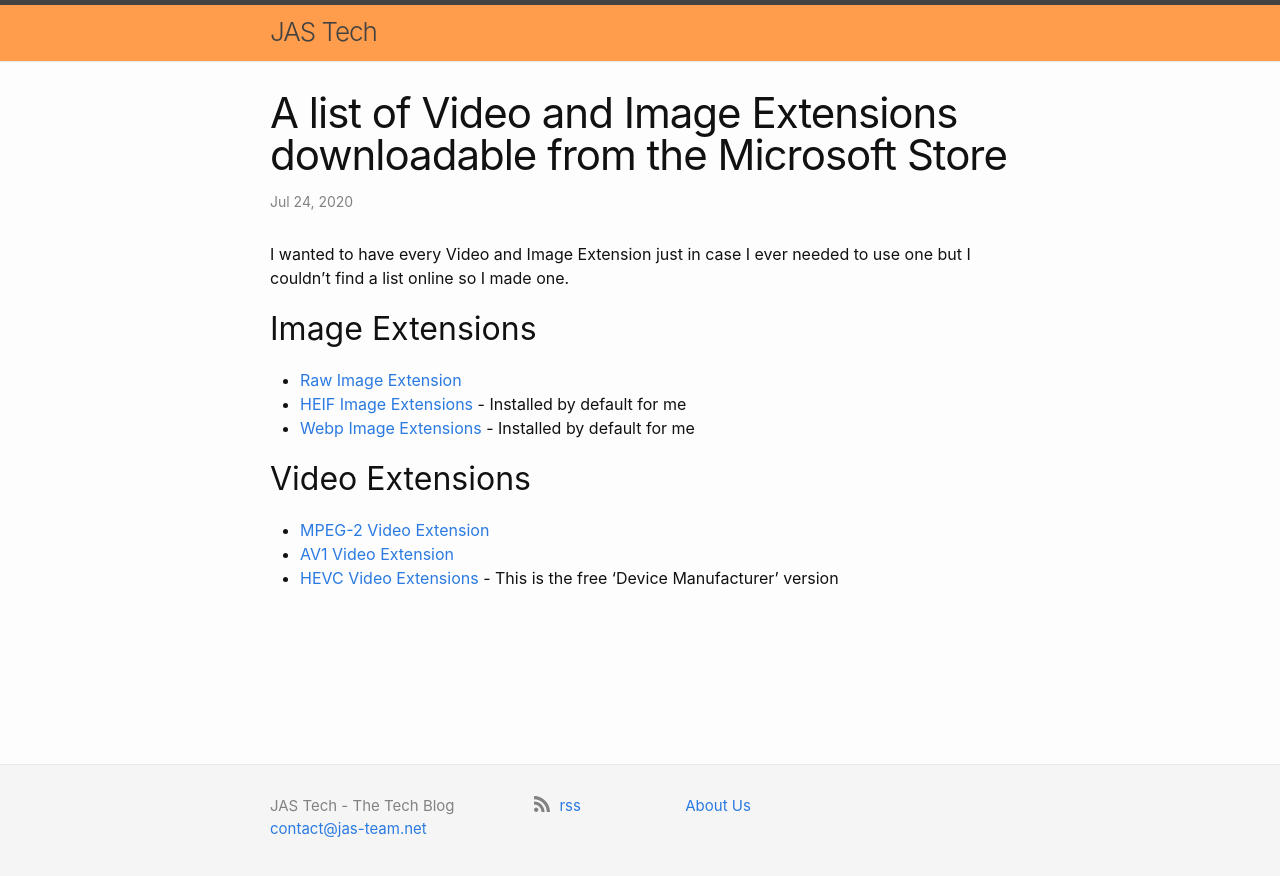
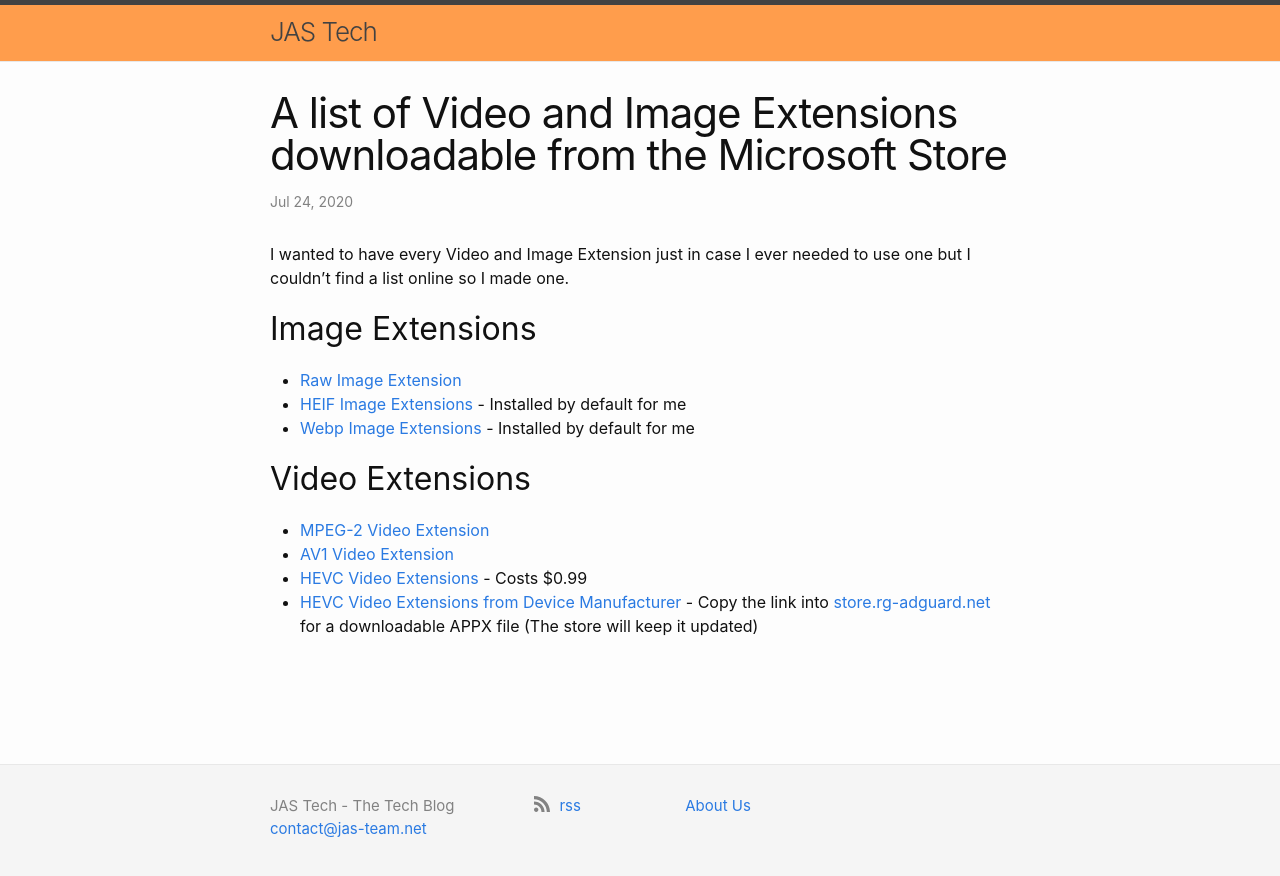
Before and after one commit to Steve-Tech/Blog, a Jekyll site: the page built from _posts/2020-07-24-list-of-video-and-image-extensions-from-ms-store.md, in a window 1280 px wide. Shown: the top 876 px of the page. Built offline with Jekyll 4.4.1, drawn with Linux system fonts in a browser that asks for light colours; comment, search, counter and statistics services are not loaded.

Commit message:
Update video/image extensions article

```diff
--- a/_posts/2020-07-24-list-of-video-and-image-extensions-from-ms-store.md
+++ b/_posts/2020-07-24-list-of-video-and-image-extensions-from-ms-store.md
@@ -12,4 +12,5 @@ I wanted to have every Video and Image Extension just in case I ever needed to u
 ## Video Extensions
 * [MPEG-2 Video Extension](https://www.microsoft.com/en-us/p/mpeg-2-video-extension/9n95q1zzpmh4)
 * [AV1 Video Extension](https://www.microsoft.com/en-us/p/av1-video-extension/9mvzqvxjbq9v)
-* [HEVC Video Extensions](https://www.microsoft.com/en-us/p/hevc-video-extensions-from-device-manufacturer/9n4wgh0z6vhq) - This is the free 'Device Manufacturer' version
+* [HEVC Video Extensions](https://www.microsoft.com/en-us/p/hevc-video-extensions/9nmzlz57r3t7) - Costs $0.99
+* [HEVC Video Extensions from Device Manufacturer](https://www.microsoft.com/en-us/p/hevc-video-extensions-from-device-manufacturer/9n4wgh0z6vhq) - Copy the link into [store.rg-adguard.net](https://store.rg-adguard.net) for a downloadable APPX file (The store will keep it updated)
```
